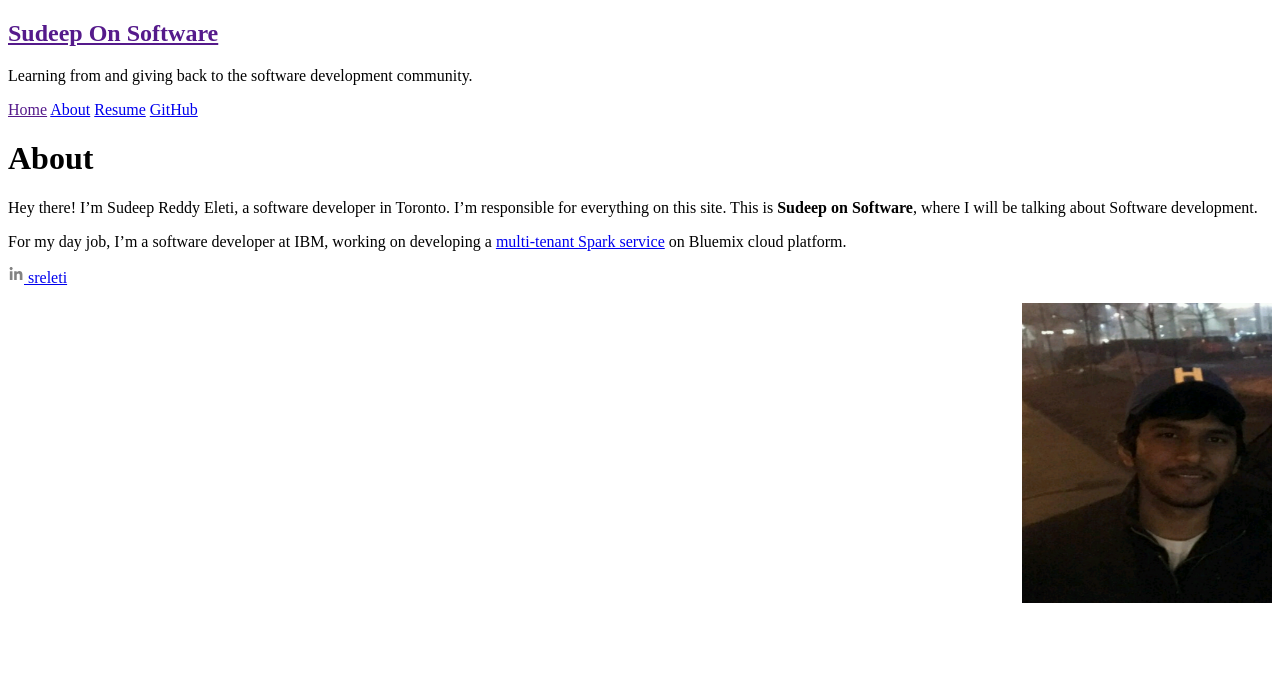
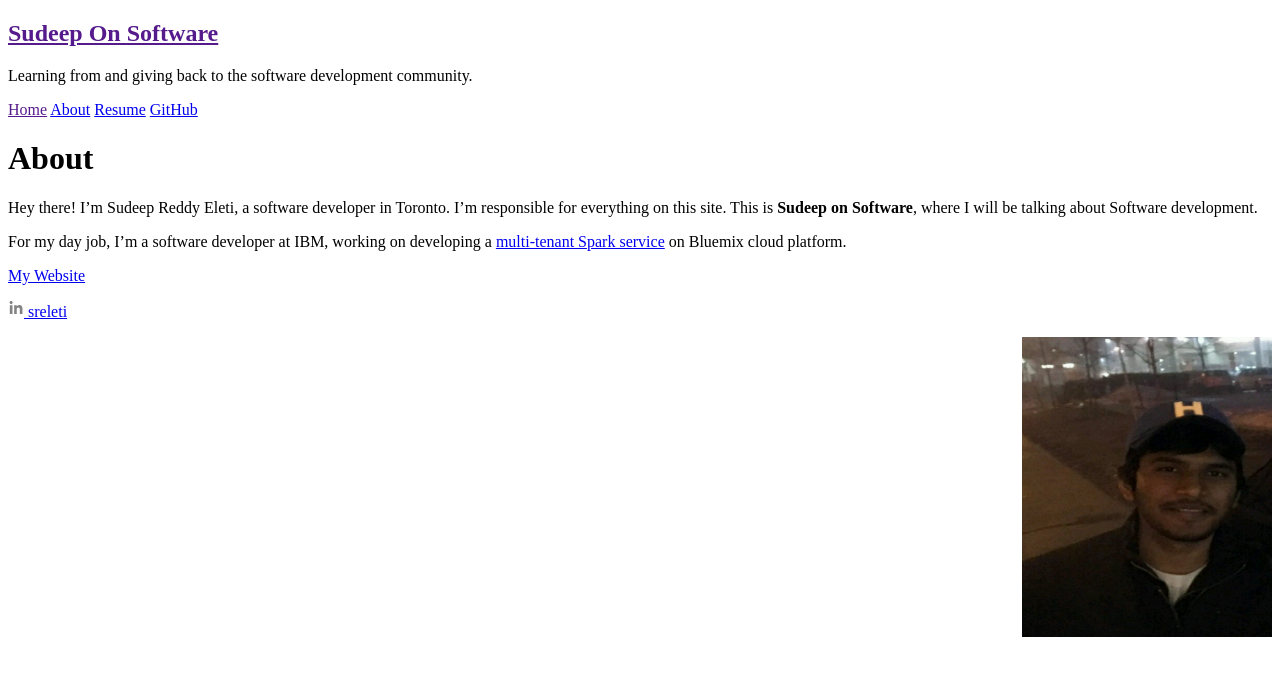
Before and after one commit to SRELETI/sreleti.github.io, a Jekyll site: the page built from about.md, in a window 1280 px wide. Shown: the top 676 px of the page. Built offline with Jekyll 4.4.1, drawn with Linux system fonts in a browser that asks for light colours; Markdown is read by kramdown in place of the engine named in the settings.

Commit message:
updated about.md

```diff
--- a/about.md
+++ b/about.md
@@ -9,6 +9,8 @@ title: About
 
 For my day job, I’m a software developer at IBM, working on developing a [multi-tenant Spark service](https://console.ng.bluemix.net/catalog/services/apache-spark/) on Bluemix cloud platform.
 
+<a href="http://www.sudeepreddyeleti.me/" target="_blank">My Website</a>
+
 <a href="https://linkedin.com/in/{{ site.linkedin_username }}"><span class="icon icon--linkedin">{% include icon-linkedin.svg %}</span><span class="username"> {{ site.linkedin_username }}</span></a>
 
 
```
